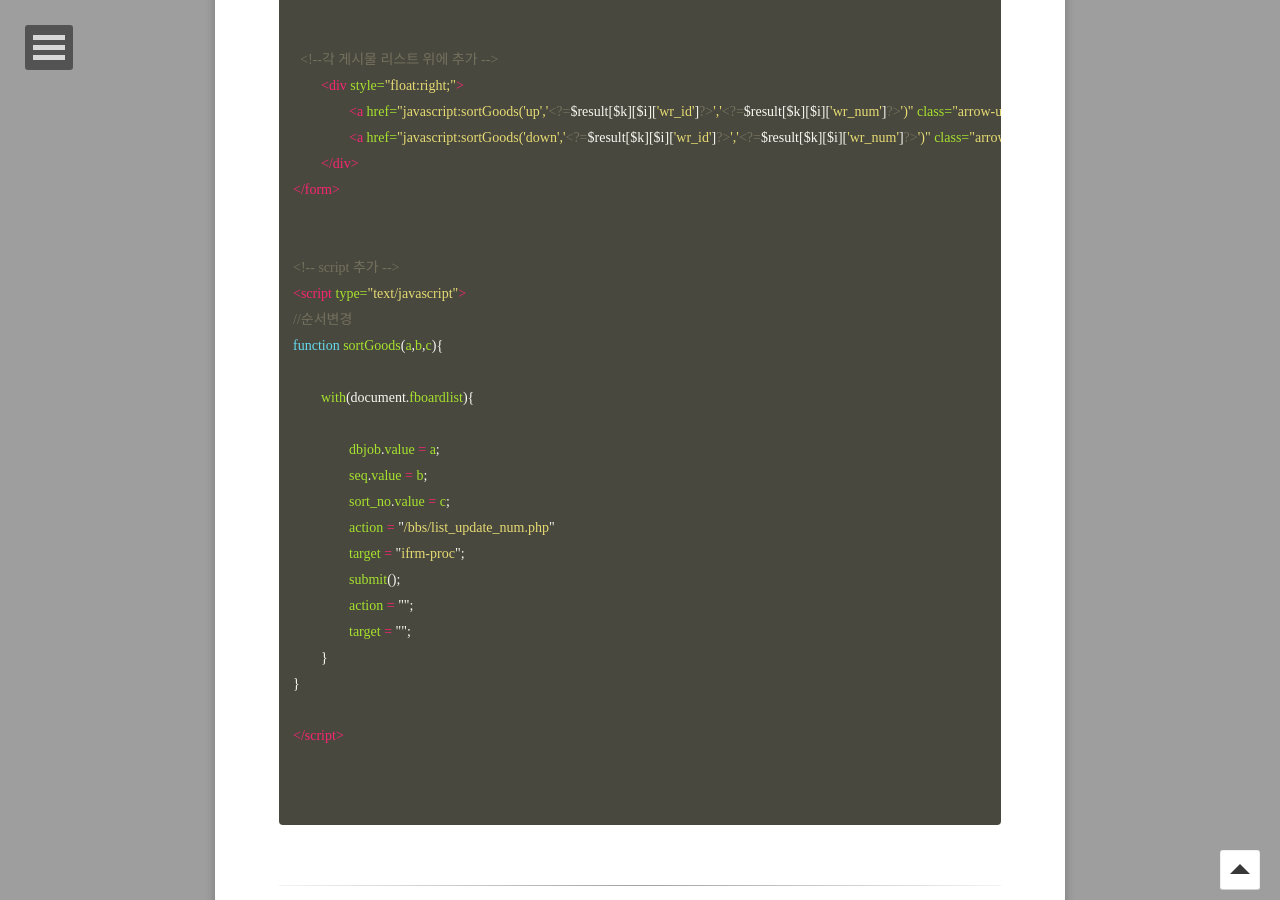
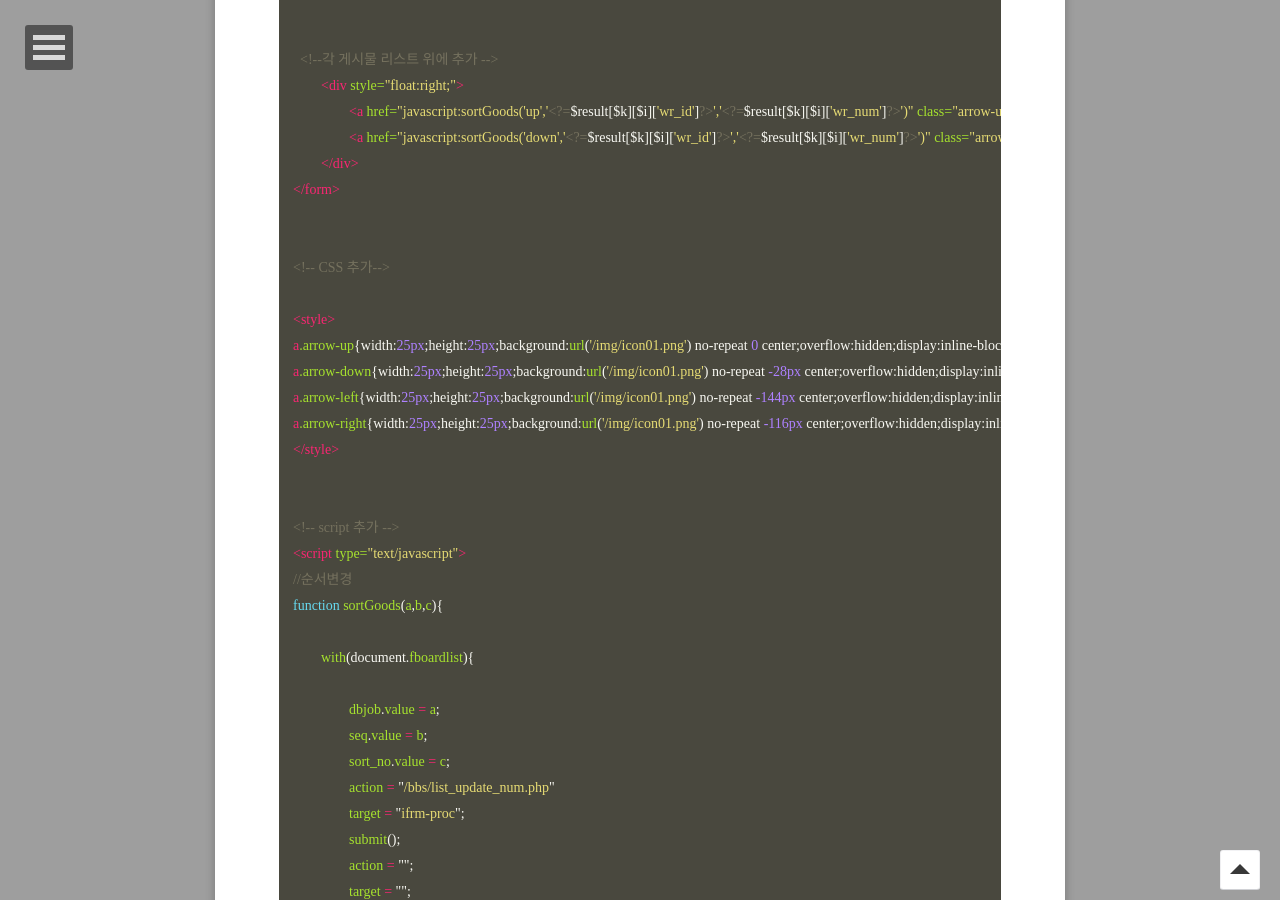
Before and after one commit to GayeonYoon/GayeonYoon.github.io, a Jekyll site: the page built from _posts/2021-08-17-BOARD-SORT.md, in a window 1280 px wide and 900 px high, scrolled down 2759 px. Built offline with Jekyll 4.4.1, drawn with Linux system fonts in a browser that asks for light colours; some web fonts are replaced.

Commit message:
Update 2021-08-17-BOARD-SORT.md

```diff
--- a/_posts/2021-08-17-BOARD-SORT.md
+++ b/_posts/2021-08-17-BOARD-SORT.md
@@ -102,6 +102,16 @@ include_once(G5_CAPTCHA_PATH.'/captcha.lib.php');
 </form>
 
 
+<!-- CSS 추가-->
+
+<style>
+a.arrow-up{width:25px;height:25px;background:url('/img/icon01.png') no-repeat 0 center;overflow:hidden;display:inline-block}
+a.arrow-down{width:25px;height:25px;background:url('/img/icon01.png') no-repeat -28px center;overflow:hidden;display:inline-block}
+a.arrow-left{width:25px;height:25px;background:url('/img/icon01.png') no-repeat -144px center;overflow:hidden;display:inline-block}
+a.arrow-right{width:25px;height:25px;background:url('/img/icon01.png') no-repeat -116px center;overflow:hidden;display:inline-block}
+</style>
+
+
 <!-- script 추가 -->
 <script type="text/javascript">
 //순서변경
```
